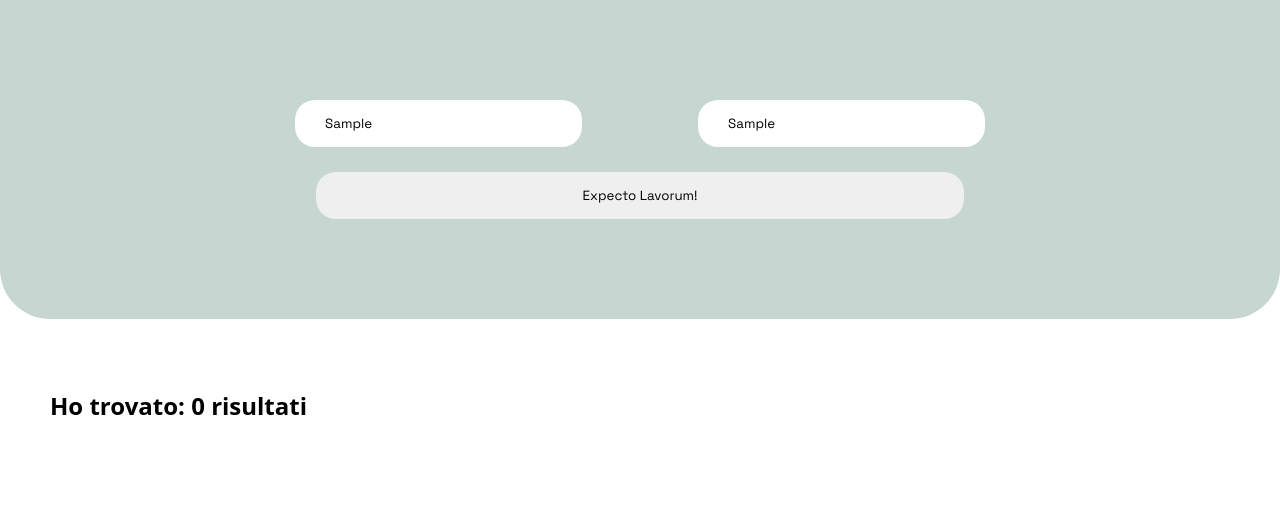
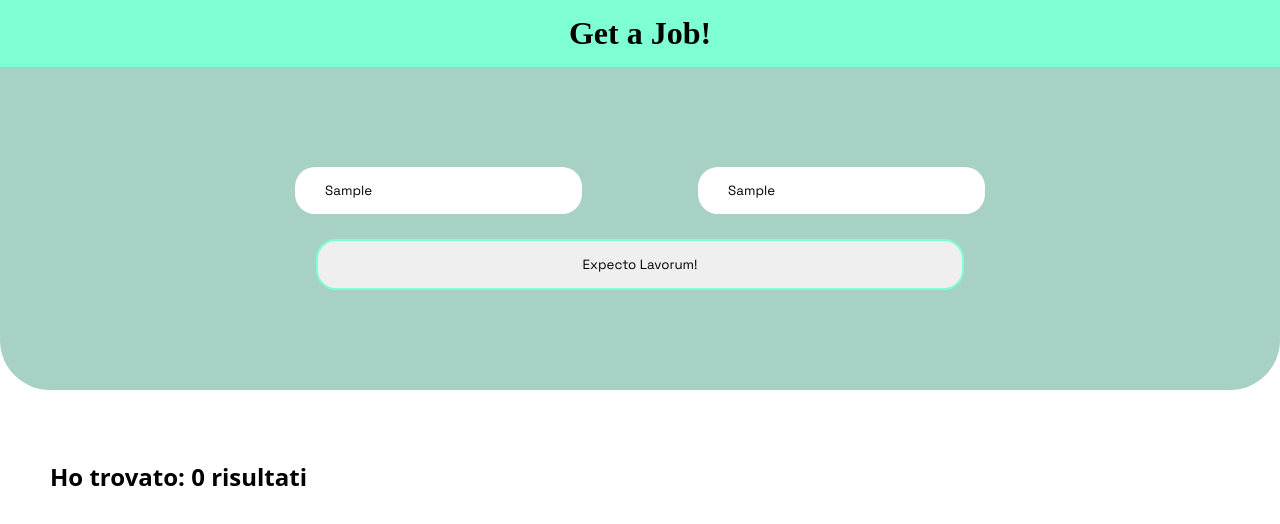
Before and after one commit to dandylion303/EpictrialM2, a plain HTML site: page M2W4D4/index.html in a window 1280 px wide. Both pictures are taken after typing "Sample", "Sample" into the empty fields and a click on the input "Expecto Lavorum!". Drawn offline with Linux system fonts and the light colour scheme; a web font is replaced by a local one.

Commit message:
Actually breaking a sweat

```diff
--- a/M2W4D4/index.html
+++ b/M2W4D4/index.html
@@ -14,6 +14,7 @@
 </head>
 
 <body>
+    <h1>Get a Job!</h1>
 
     <form>
         <div class=formGroup>
@@ -21,7 +22,7 @@
         </div>
 
         <div class="formGroup">
-            <input type="text" id="job" placeholder="Dream Job">
+            <input type="text" id="job" placeholder="Your Dream Job">
         </div>
         <div class="search">
             <input type="submit" value="Expecto Lavorum!" />
--- a/M2W4D4/prova.js
+++ b/M2W4D4/prova.js
@@ -151,8 +151,8 @@ function searchJobs(titleInput, locationInput) {
     count: 0
   }
 
+//Al sicuro le metto tutte lowerCase. Playing it safe.
   for (let i = 0; i < jobs.length; i++) {
-
     const currentJob = jobs[i]
     const jobTitle = currentJob.title.toLowerCase()
     const jobLocation = currentJob.location.toLowerCase()
--- a/M2W4D4/style.css
+++ b/M2W4D4/style.css
@@ -4,12 +4,19 @@ body {
     padding:0px;
 }
 
+h1{
+    font-family: "Baumans";
+    text-align: center;
+    background-color: aquamarine;
+    margin: 0px;
+    padding: 15px
+}
 
 form {
     display: flex;
     flex-wrap: wrap;
     justify-content: center;
-    background-color: rgb(198, 214, 209);
+    background-color: rgb(167, 209, 196);
     padding: 100px;
     gap: 25px;
     border-radius: 0px 0px 50px 50px;
@@ -33,6 +40,12 @@ input {
     border: 0px;
 }
 
+input:focus {
+    border: solid 2px;
+    border-color: aquamarine;
+    outline: none;
+}
+
 .search {
     display: flex;
     width: 100%;
@@ -41,11 +54,12 @@ input {
 }
 
 .search :hover{
-    background-color: rgb(186, 233, 211);
+    background-color: aquamarine;
 }
 
 #results {
     padding: 50px;
+    width: 50%;
 }
 
 li{
@@ -53,6 +67,10 @@ li{
     font-family: "Space Grotesk", sans-serif;
 }
 
+li:hover{
+    background-color: rgb(186, 233, 211);
+}
+
 h2{
     font-family: "Baumans", system-ui;
 }
```
